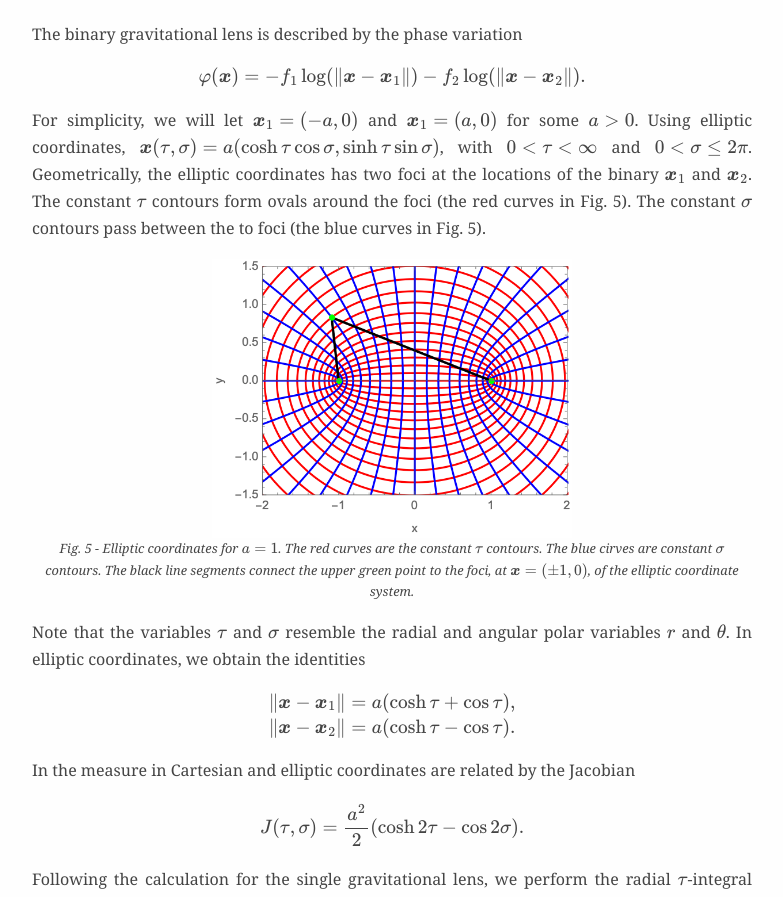
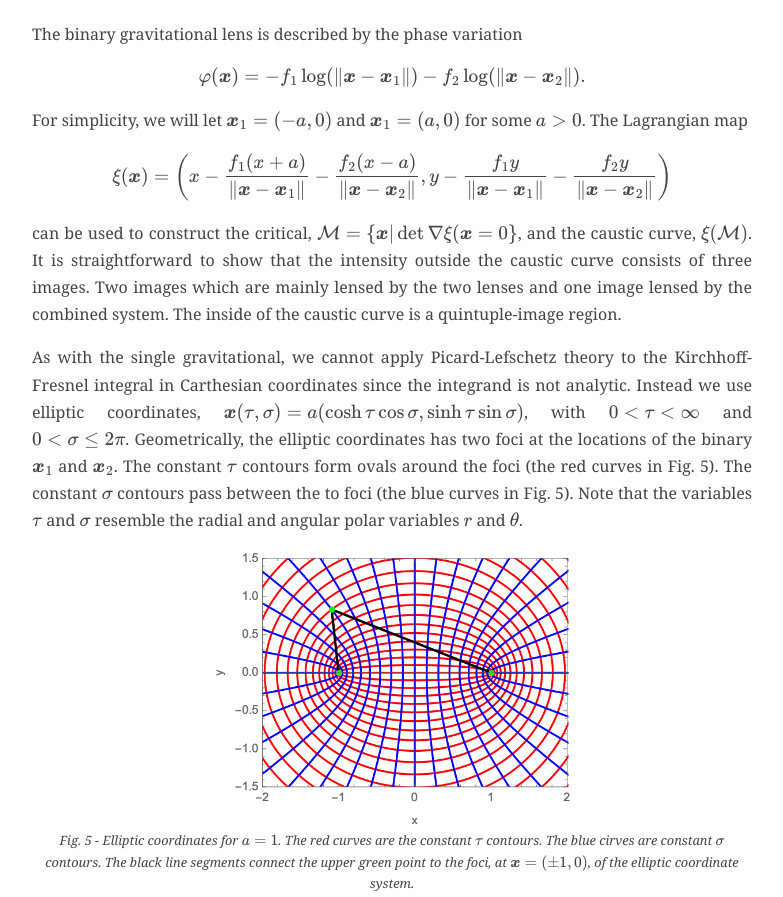
Before and after one commit to P-LPI/P-LPI.github.io, a plain HTML site: page glwo.html in a window 1280 px wide. Shown: the part 4461-5358 px from the top of the page, without its empty margins (248-1031 px from the left). Drawn offline with nearby package versions, Linux system fonts and the light colour scheme.

Commit message:
reworked the text a bit

```diff
--- a/glwo.html
+++ b/glwo.html
@@ -181,19 +181,22 @@ Fig. 4 - The lensing of a single gravitational lens with shear <span class="math
 <h3 id="binary-gravitational-lens">Binary gravitational lens</h3>
 <p>The binary gravitational lens is described by the phase variation</p>
 <p><span class="math display">\[\varphi(\boldsymbol{x}) = -f_1 \log(\|\boldsymbol{x} - \boldsymbol{x}_1\|) - f_2 \log(\|\boldsymbol{x} - \boldsymbol{x}_2\|).\]</span></p>
-<p>For simplicity, we will let <span class="math inline">\(\boldsymbol{x}_1 = (-a,0)\)</span> and <span class="math inline">\(\boldsymbol{x}_1 = (a,0)\)</span> for some <span class="math inline">\(a&gt;0\)</span>. Using elliptic coordinates, <span class="math inline">\(\boldsymbol{x}(\tau,\sigma) = a(\cosh \tau \cos \sigma, \sinh \tau \sin \sigma)\)</span>, with <span class="math inline">\(0 &lt; \tau &lt; \infty\)</span> and <span class="math inline">\(0 &lt; \sigma \leq 2\pi\)</span>. Geometrically, the elliptic coordinates has two foci at the locations of the binary <span class="math inline">\(\boldsymbol{x}_1\)</span> and <span class="math inline">\(\boldsymbol{x}_2\)</span>. The constant <span class="math inline">\(\tau\)</span> contours form ovals around the foci (the red curves in Fig. 5). The constant <span class="math inline">\(\sigma\)</span> contours pass between the to foci (the blue curves in Fig. 5).</p>
+<p>For simplicity, we will let <span class="math inline">\(\boldsymbol{x}_1 = (-a,0)\)</span> and <span class="math inline">\(\boldsymbol{x}_1 = (a,0)\)</span> for some <span class="math inline">\(a&gt;0\)</span>. The Lagrangian map</p>
+<p><span class="math display">\[\xi(\boldsymbol{x}) = \left(x - \frac{f_1(x+a)}{\| \boldsymbol{x} - \boldsymbol{x}_1\|} - \frac{f_2(x-a)}{\| \boldsymbol{x} - \boldsymbol{x}_2\|}, y - \frac{f_1 y}{\| \boldsymbol{x} - \boldsymbol{x}_1\|} - \frac{f_2 y}{\| \boldsymbol{x} - \boldsymbol{x}_2\|}\right)\]</span></p>
+<p>can be used to construct the critical, <span class="math inline">\(\mathcal{M} = \{\boldsymbol{x}| \det \nabla \xi(\boldsymbol{x} = 0\}\)</span>, and the caustic curve, <span class="math inline">\(\xi(\mathcal{M})\)</span>. It is straightforward to show that the intensity outside the caustic curve consists of three images. Two images which are mainly lensed by the two lenses and one image lensed by the combined system. The inside of the caustic curve is a quintuple-image region.</p>
+<p>As with the single gravitational, we cannot apply Picard-Lefschetz theory to the Kirchhoff-Fresnel integral in Carthesian coordinates since the integrand is not analytic. Instead we use elliptic coordinates, <span class="math inline">\(\boldsymbol{x}(\tau,\sigma) = a(\cosh \tau \cos \sigma, \sinh \tau \sin \sigma)\)</span>, with <span class="math inline">\(0 &lt; \tau &lt; \infty\)</span> and <span class="math inline">\(0 &lt; \sigma \leq 2\pi\)</span>. Geometrically, the elliptic coordinates has two foci at the locations of the binary <span class="math inline">\(\boldsymbol{x}_1\)</span> and <span class="math inline">\(\boldsymbol{x}_2\)</span>. The constant <span class="math inline">\(\tau\)</span> contours form ovals around the foci (the red curves in Fig. 5). The constant <span class="math inline">\(\sigma\)</span> contours pass between the to foci (the blue curves in Fig. 5). Note that the variables <span class="math inline">\(\tau\)</span> and <span class="math inline">\(\sigma\)</span> resemble the radial and angular polar variables <span class="math inline">\(r\)</span> and <span class="math inline">\(\theta\)</span>.</p>
 <figure>
 <img src='figures/figures_GLWO/ellipticCoordinates.png' width = 50% />
 <figcaption>
 Fig. 5 - Elliptic coordinates for <span class="math inline">\(a=1\)</span>. The red curves are the constant <span class="math inline">\(\tau\)</span> contours. The blue cirves are constant <span class="math inline">\(\sigma\)</span> contours. The black line segments connect the upper green point to the foci, at <span class="math inline">\(\boldsymbol{x}=(\pm 1, 0)\)</span>, of the elliptic coordinate system.
 </figcaption>
 </figure>
-<p>Note that the variables <span class="math inline">\(\tau\)</span> and <span class="math inline">\(\sigma\)</span> resemble the radial and angular polar variables <span class="math inline">\(r\)</span> and <span class="math inline">\(\theta\)</span>. In elliptic coordinates, we obtain the identities</p>
+<p>In elliptic coordinates, we obtain the identities</p>
 <p><span class="math display">\[ \begin{aligned}
 \|\boldsymbol{x} - \boldsymbol{x}_1\| &amp;= a(\cosh \tau + \cos \tau),\\
-\|\boldsymbol{x} - \boldsymbol{x}_2\| &amp;= a(\cosh \tau - \cos \tau).
+\|\boldsymbol{x} - \boldsymbol{x}_2\| &amp;= a(\cosh \tau - \cos \tau),
 \end{aligned}\]</span></p>
-<p>In the measure in Cartesian and elliptic coordinates are related by the Jacobian</p>
+<p>and the Jacobian</p>
 <p><span class="math display">\[J(\tau,\sigma) = \frac{a^2}{2} \left( \cosh 2\tau - \cos 2 \sigma\right).\]</span></p>
 <p>Following the calculation for the single gravitational lens, we perform the radial <span class="math inline">\(\tau\)</span>-integral using Picard-Lefschetz theory</p>
 <p><span class="math display">\[g_\sigma(\boldsymbol{\mu}) = \int_{\mathcal{J}_\sigma} e^{i \nu \left[ \frac{1}{2}(\boldsymbol{x}(\tau,\sigma) - \boldsymbol{\mu})^2 - f_1 \log(a(\cosh \tau + \cos \tau))- f_2 \log(a(\cosh \tau - \cos \tau))\right] + \log(J(\tau,\sigma))}\mathrm{d}\tau.\]</span></p>
```
